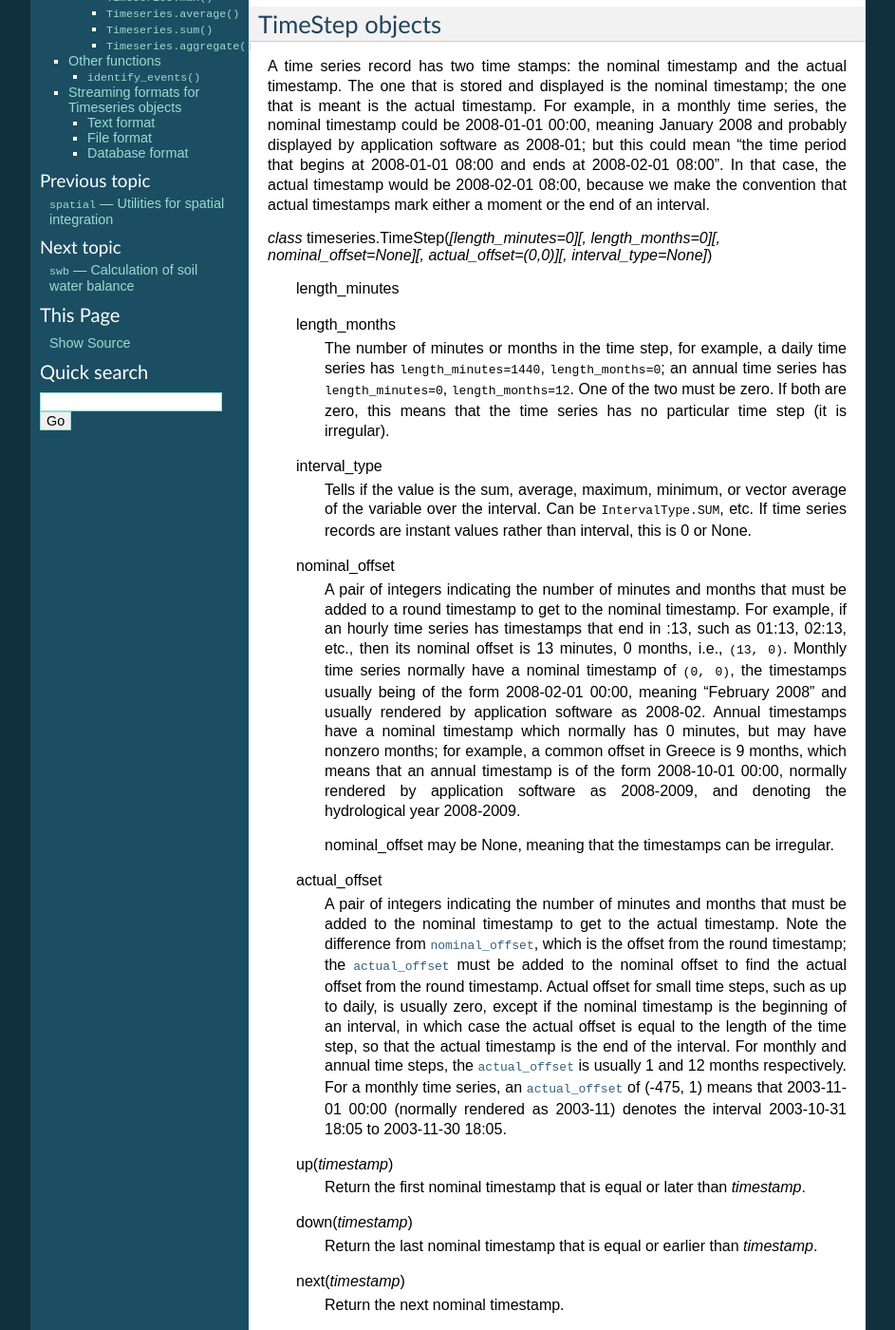
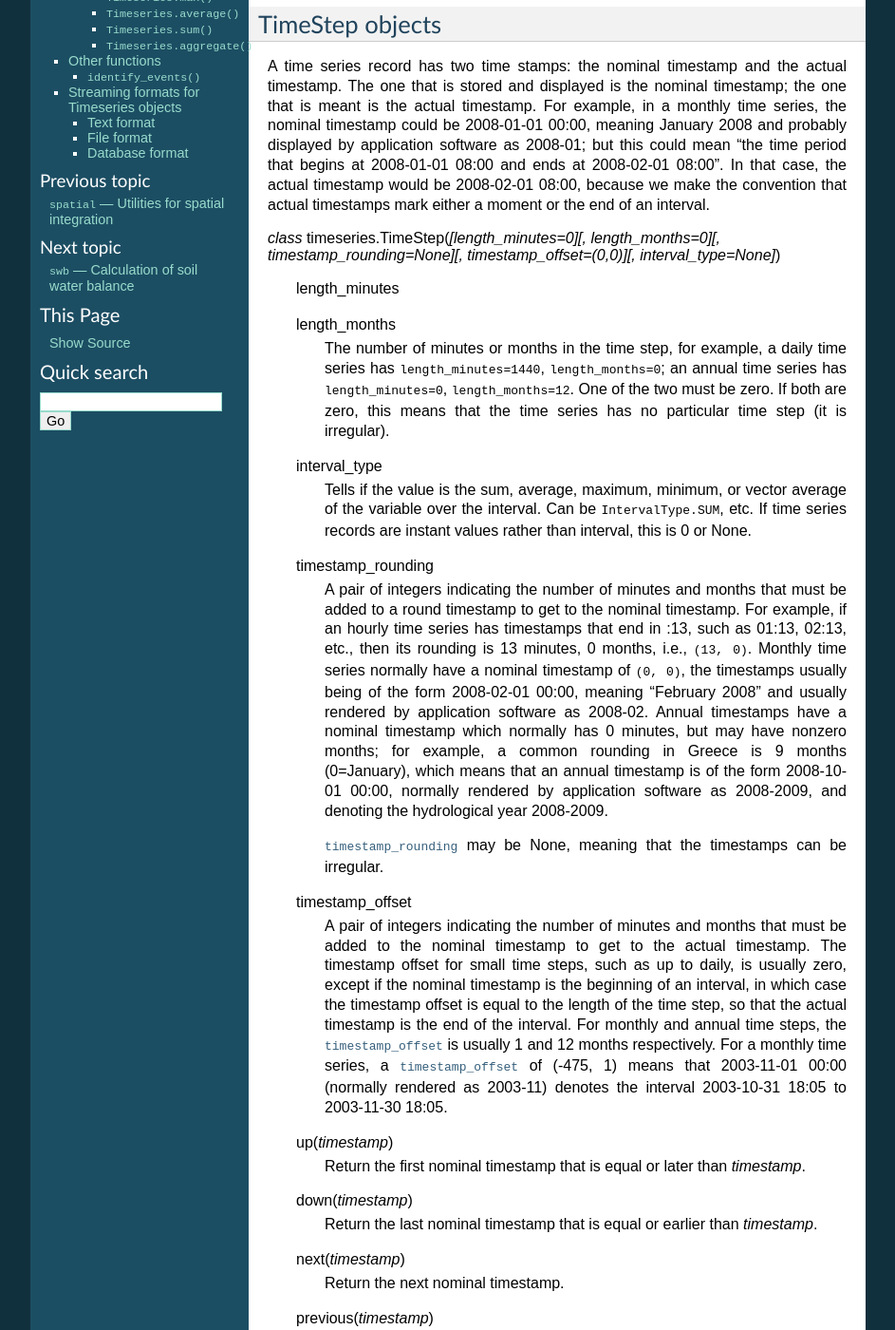
Before and after one commit to openmeteo/pthelma, a Sphinx documentation site: the page built from doc/dev/timeseries.rst, in a window 1280 px wide and 1400 px high, scrolled down 1002 px. Shown: the whole window at 95% size, without its empty margins (168-1111 px from the left). Built offline with Sphinx 7.4.7, drawn with Linux system fonts in a browser that asks for light colours; some of the changed text lies outside the part shown.

Commit message:
Rename nominal_offset and actual_offset
These two properties have been renamed into timestamp_rounding and
timestamp_offset.

```diff
--- a/doc/dev/timeseries.rst
+++ b/doc/dev/timeseries.rst
@@ -80,7 +80,7 @@ meaning January 2008 and probably displayed by application software as
 would be 2008-02-01 08:00, because we make the convention that actual
 timestamps mark either a moment or the end of an interval.
 
-.. class:: TimeStep([length_minutes=0][, length_months=0][, nominal_offset=None][, actual_offset=(0,0)][, interval_type=None])
+.. class:: TimeStep([length_minutes=0][, length_months=0][, timestamp_rounding=None][, timestamp_offset=(0,0)][, interval_type=None])
 
    .. attribute:: TimeStep.length_minutes
    .. attribute:: TimeStep.length_months
@@ -99,41 +99,39 @@ timestamps mark either a moment or the end of an interval.
       ``IntervalType.SUM``, etc. If time series records are instant
       values rather than interval, this is 0 or None.
 
-   .. attribute:: TimeStep.nominal_offset
+   .. attribute:: TimeStep.timestamp_rounding
 
       A pair of integers indicating the number of minutes and months that
       must be added to a round timestamp to get to the nominal timestamp.
       For example, if an hourly time series has timestamps that end in
-      :13, such as 01:13, 02:13, etc., then its nominal offset is 13
+      :13, such as 01:13, 02:13, etc., then its rounding is 13
       minutes, 0 months, i.e., ``(13, 0)``. Monthly time series normally
       have a nominal timestamp of ``(0, 0)``, the timestamps usually
       being of the form 2008-02-01 00:00, meaning "February 2008" and
       usually rendered by application software as 2008-02. Annual
       timestamps have a nominal timestamp which normally has 0 minutes,
-      but may have nonzero months; for example, a common offset in Greece
-      is 9 months, which means that an annual timestamp is of the form
-      2008-10-01 00:00, normally rendered by application software as
-      2008-2009, and denoting the hydrological year 2008-2009.
+      but may have nonzero months; for example, a common rounding in
+      Greece is 9 months (0=January), which means that an annual
+      timestamp is of the form 2008-10-01 00:00, normally rendered by
+      application software as 2008-2009, and denoting the hydrological
+      year 2008-2009.
 
-      nominal_offset may be None, meaning that the timestamps can be
-      irregular.
+      :attr:`timestamp_rounding` may be None, meaning that the
+      timestamps can be irregular.
 
-   .. attribute:: TimeStep.actual_offset
+   .. attribute:: TimeStep.timestamp_offset
 
       A pair of integers indicating the number of minutes and months that
       must be added to the nominal timestamp to get to the actual
-      timestamp.  Note the difference from :attr:`nominal_offset`, which
-      is the offset from the round timestamp; the :attr:`actual_offset`
-      must be added to the nominal offset to find the actual offset from
-      the round timestamp. Actual offset for small time steps, such as up
+      timestamp. The timestamp offset for small time steps, such as up
       to daily, is usually zero, except if the nominal timestamp is the
-      beginning of an interval, in which case the actual offset is equal
+      beginning of an interval, in which case the timestamp offset is equal
       to the length of the time step, so that the actual timestamp is the
       end of the interval. For monthly and annual time steps, the
-      :attr:`actual_offset` is usually 1 and 12 months respectively.  For
-      a monthly time series, an :attr:`actual_offset` of (-475, 1) means
-      that 2003-11-01 00:00 (normally rendered as 2003-11) denotes the
-      interval 2003-10-31 18:05 to 2003-11-30 18:05.
+      :attr:`timestamp_offset` is usually 1 and 12 months respectively.  For
+      a monthly time series, a :attr:`timestamp_offset` of (-475, 1)
+      means that 2003-11-01 00:00 (normally rendered as 2003-11)
+      denotes the interval 2003-10-31 18:05 to 2003-11-30 18:05.
 
    .. method:: TimeStep.up(timestamp)
 
@@ -424,15 +422,16 @@ text in the ts_core directory in the repository.
    .. method:: Timeseries.aggregate(target_step[, missing_allowed=0.0][, missing_flag][, last_incomplete=False][, all_incomplete=False])
 
       Process the time series, produce two new time series, and return
-      these new time series as a tuple.  The first of these series is the
-      aggregated series; the second one is the number of missing values
-      in each time step (more on this below). Both produced time series
-      have a time step of *target_step*, which must be a
-      :class:`TimeStep` object.  The *nominal_offset*, *actual_offset*,
-      and *interval_type* attributes of *target_step* are taken into
-      account during aggregation; so if, for example, *target_step* is
-      one day with ``nominal_offset=(480,0)``, ``actual_offset=(0,0)``,
-      and an *interval_type* of ``IntervalType.SUM``, then aggregation is
+      these new time series as a tuple.  The first of these series is
+      the aggregated series; the second one is the number of missing
+      values in each time step (more on this below). Both produced
+      time series have a time step of *target_step*, which must be a
+      :class:`TimeStep` object.  The *timestamp_rounding*,
+      *timestamp_offset*, and *interval_type* attributes of
+      *target_step* are taken into account during aggregation; so if,
+      for example, *target_step* is one day with
+      ``timestamp_rounding=(480,0)``, ``timestamp_offset=(0,0)``, and
+      an *interval_type* of ``IntervalType.SUM``, then aggregation is
       performed so that, in the resulting time series, a record with
       timestamp 2008-01-17 08:00 contains the sum of the values of the
       source series from 2008-01-16 08:00 to 2008-01-17 08:00.
@@ -568,17 +567,24 @@ only exception is the Comment parameter.
 The parameters available are:
 
 **Version**
-    For version 2 files, this must have the value 2 and must be the
-    first parameter in the file. Version 3 files do not have this
-    parameter. In addition, in Version 3 files, unrecognized
-    parameters are ignored; in Version 2 an error may be raised by
-    software reading them.
+    There are four versions:
 
-    All other parameters are optional. However, in Version 3, at least
-    one parameter must be present.
+    * Version 1 files are long obsolete. They did not have a header
+      section.
 
-    (Version 1 files, which did not have a header section, are
-    obsolete.)
+    * Version 2 files must have ``Version=2`` as the first line of the
+      file. All other parameters are optional. The file may not
+      contain unrecognized parameters; software reading files with
+      unrecognized parameters may raise an error.
+
+    * Version 3 files do not have the *Version* parameter. At least
+      one of the other parameters must be present. Unrecognized
+      parameters are ignored when reading. The deprecated parameter
+      names *Nominal_offset* and *Actual_offset* are used instead of
+      the newer ones *Timestamp_rounding* and *Timestamp_offset*.
+
+    * Version 4 files are the same as Version 3, except for the names
+      of the parameters *Timestamp_rounding* and *Timestamp_offset*.
 
 **Unit**
     A symbol for the measurement unit, like ``°C`` or ``mm``.
@@ -616,24 +622,28 @@ The parameters available are:
 
 **Time_step**
 
-**Nominal_offset**
+**Timestamp_rounding**
 
-**Actual_offset**
+**Timestamp_offset**
 
     These three parameters specify the time step; each one is a pair
     of comma-separated integers, like this::
 
         Time_step=1440,0
-        Nominal_offset=480,0
-        Actual_offset=0,0
+        Timestamp_rounding=480,0
+        Timestamp_offset=0,0
 
     The first number designates minutes and the second designates
-    months. If nominal_offset is missing, it means that the time
+    months. If timestamp_rounding is missing, it means that the time
     series records can have irregular timestamps. If time_step is
-    present, actual_offset must also be present. If time_step is
+    present, timestamp_offset must also be present. If time_step is
     missing, it means that the time series is irregular.  For more
     information on these three parameters, refer to the
     :class:`Timeseries` documentation.
+
+    *Timestamp_rounding* and *Timestamp_offset* are named differently
+    in older versions. See the *Version* parameter above for more
+    information.
 
 **Interval_type**
 
--- a/doc/user/aggregate.rst
+++ b/doc/user/aggregate.rst
@@ -122,49 +122,47 @@ General parameters
    nonzero (i.e. the target time step is an integer number of minutes
    or months).
 
-.. confval:: nominal_offset
+.. confval:: timestamp_rounding
 
    Optional. A pair of integers. The default is 0, 0. The timestamps
    of, e.g., an hourly time series usually end in :00, but they could
-   end in, say, :07. This is a nominal offset of 7 minutes. A nominal
-   offset for months is usually only used to specify a hydrological
-   year, e.g. hydrological years in Greece have a nominal offset of 9
-   months.
+   end in, say, :07. In this case, the timestamp rounding is 7
+   minutes. A rounding specified in months is usually only used to
+   specify a hydrological year, e.g. hydrological years in Greece have
+   a timestamp rounding of 9 months, with 0=January.
 
-   This parameter specifies the nominal offset for the target time
-   series.
+   This parameter specifies the rounding for the target time series.
 
-.. confval:: actual_offset
+.. confval:: timestamp_offset
 
    Optional. A pair of integers. The default is 0, 0. Usually the
    timestamps refer to the interval whose time ends at the timestamp.
-   So, for example, in an hourly time series (with a nominal_offset of
-   50), 2014-06-16 15:50 refers to the interval 2014-06-16
-   14:50-15:50.
+   So, for example, in an hourly time series (with rounding 50),
+   2014-06-16 15:50 refers to the interval 2014-06-16 14:50-15:50.
 
    In some rare cases, however, we may want to use the timestamp
    2014-06-16 15:50 to signify the interval 2014-06-16 14:45-15:45. In
-   that case, we say we have an actual offset of -5 minutes.
+   that case, we say we have an timestamp offset of -5 minutes.
 
    There are two use cases for this. One is river flows. Suppose you
    are aggregating hourly river stages into monthly river stages. If
    your basin is such that a rainfall today results in increased stage
    2 days later, you may want "April 2014" for stages to actually mean
    the period "3 April to 3 May 2014", so that it correlates better
-   with monthly rainfalls. In this case, you have an actual offset of
-   2880 minutes (plus one month, see below).
+   with monthly rainfalls. In this case, you have a timestamp offset
+   of 2880 minutes (plus one month, see below).
 
    The second use case is when the timestamp indicates the beginning
    rather than the end of the interval, which is usually the case for
    monthly and annual time series. For a monthly time series, the
    timestamp 2003-11-01 00:00 (normally rendered as 2003-11) usually
    denotes the interval that starts at the beginning of November and
-   ends at the end of November. In these cases, the actual offset
+   ends at the end of November. In these cases, the timestamp offset
    should be the length of the interval, i.e. 1 month for monthly time
    series and 12 months for annual time series.
 
    Both minutes and months can be nonzero. In the river flows example
-   above, the actual offset would be (2880, 1).
+   above, the offset would be (2880, 1).
 
 .. confval:: missing_allowed
              missing_flag
```
Also changed, not shown: CHANGES.txt (+7 -0 lines), 6 other files.
